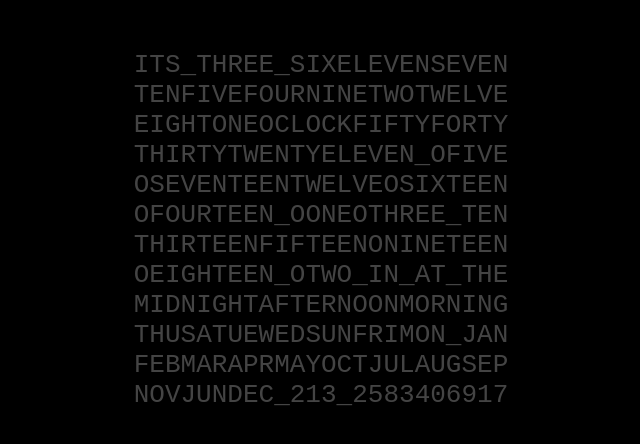
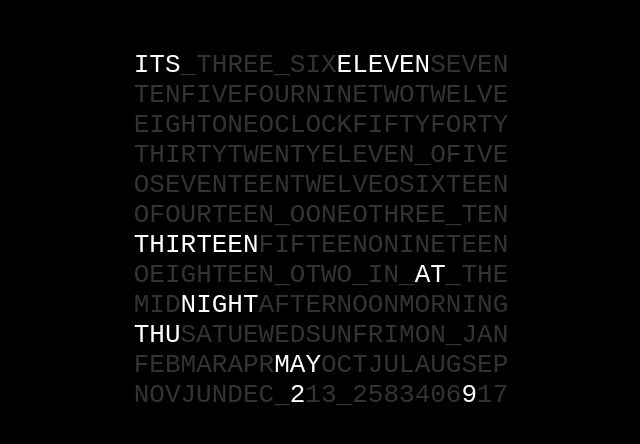
Before and after one commit to geniusburger/cast-wordclock, a plain HTML site: page receiver.html in a window 1280 px wide. Shown: the whole page, without its empty margins (319-959 px from the left). Drawn offline with Linux system fonts and the light colour scheme.

Commit message:
fixed string date bug

```diff
--- a/css/receiver.css
+++ b/css/receiver.css
@@ -1,7 +1,7 @@
 
 body {
     background-color: #000000;
-    color: #444444;
+    color: #333333;
 }
 
 .active {
--- a/js/Clock.js
+++ b/js/Clock.js
@@ -92,6 +92,7 @@ function Clock(root) {
     this.all = Array.prototype.slice.call(root.querySelectorAll('span'));
 
     this.settings = JSON.parse(JSON.stringify(Clock.defaults));
+    this.settings.time.now = new Date();
     this.updateClock(this.settings.time.now);
     //this.start();
 }
@@ -106,7 +107,7 @@ Clock.defaults = {
         color: {
             background: "000000",	// String, 3 or 6 digit hex RGB color with optional '#'
             active: "FFFFFF",		// String, 3 or 6 digit hex RGB color with optional '#'
-            inactive: "444444"		// String, 3 or 6 digit hex RGB color with optional '#'
+            inactive: "333333"		// String, 3 or 6 digit hex RGB color with optional '#'
         },
         animate: false,			    // Boolean, enable/disable animation when changing time
         summary: false			    // Boolean, show/hide summary of current time
```
